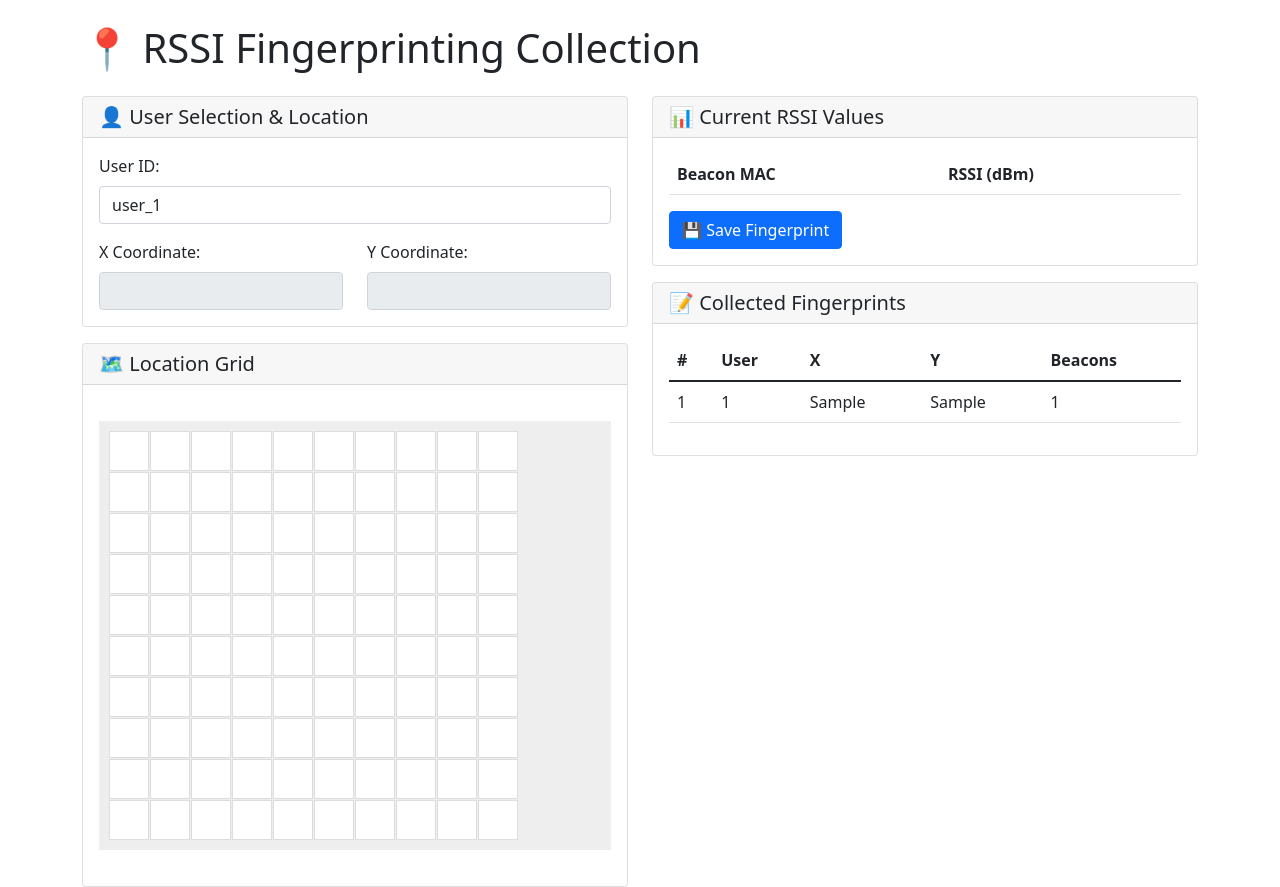
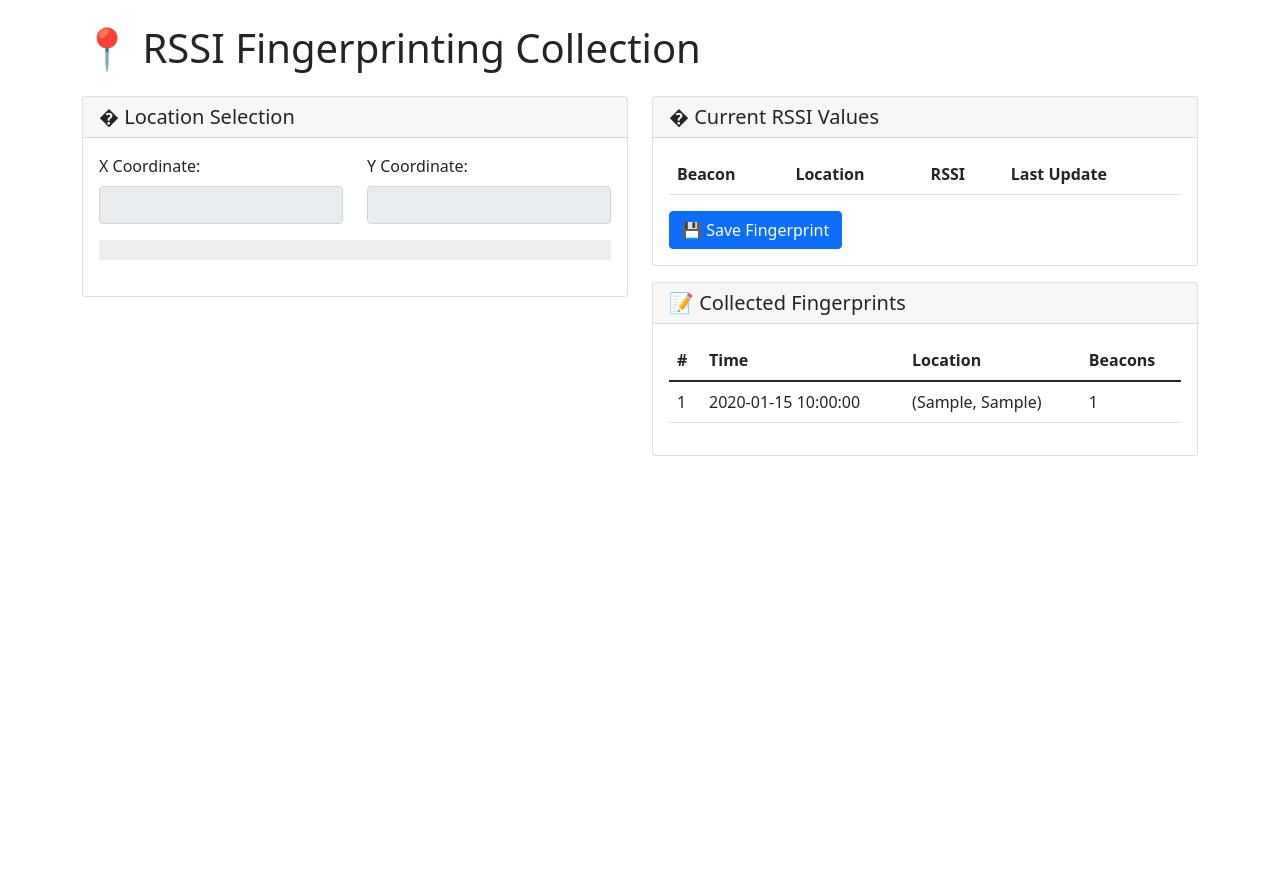
Before and after one commit to Luisnguyen1/server-rssi, a Flask app: template templates/index.html in a window 1280 px wide. After the commit the page ends 456 px from the top, so only its background shows below. Run offline with Flask 2, Linux system fonts and the light colour scheme; the template is opened without the code that fills it: most values are stand-ins (such as "Sample title", 1, 10 or a date in 2020); lists and menus that the app fills with data are empty; some libraries are stand-ins or nearby versions.

Commit message:
Refactor RSSI handling and update UI for fingerprinting collection

```diff
--- a/app.py
+++ b/app.py
@@ -4,22 +4,14 @@
 import threading
 from bencons import BeaconConnection, BeaconDelegate
 import time
-import numpy as np
-from filterpy.kalman import KalmanFilter
+from datetime import datetime
 
 app = Flask(__name__)
 app.config['SECRET_KEY'] = 'secret!'
 socketio = SocketIO(app)
 
-# Constants for RSSI to distance conversion
-TX_POWER = -55
-ENV_FACTOR = 2.8
-
-# Global dictionaries
-current_rssi = {}  # Store current RSSI values
-kalman_filters = {}  # Store Kalman filters for each beacon
-user_data = {}  # Store user distances to beacons
-user_positions = {}  # Store calculated user positions
+# Global variables
+current_rssi = {}  # Store current RSSI values for beacons
 data_lock = threading.Lock()
 
 # Load beacon configuration
@@ -33,132 +25,52 @@
 except FileNotFoundError:
     fingerprints = []
 
+# Load existing fingerprints if file exists
+try:
+    with open('fingerprints.json', 'r') as f:
+        fingerprints = json.load(f)
+except FileNotFoundError:
+    fingerprints = []
+
 def save_fingerprints():
     """Save fingerprints to JSON file"""
     with open('fingerprints.json', 'w') as f:
         json.dump(fingerprints, f, indent=2)
 
-def create_kalman_filter():
-    kf = KalmanFilter(dim_x=2, dim_z=1)
-    kf.x = np.array([[0.0], [0.0]])  # [distance, velocity]
-    kf.F = np.array([[1., 1.], [0., 1.]])
-    kf.H = np.array([[1., 0.]])
-    kf.P *= 1000.
-    kf.R = 0.1
-    kf.Q = np.array([[0.01, 0.01], [0.01, 0.1]])
-    return kf
-
-def estimate_distance(rssi):
-    if rssi == 0:
-        return None
-    return 10 ** ((TX_POWER - rssi) / (10 * ENV_FACTOR))
-
-def trilaterate(positions, distances):
-    if len(positions) < 3:
-        return None, None
-
-    (x1, y1), (x2, y2), (x3, y3) = positions[:3]
-    r1, r2, r3 = distances[:3]
-
-    A = 2*(x2 - x1)
-    B = 2*(y2 - y1)
-    C = r1**2 - r2**2 - x1**2 + x2**2 - y1**2 + y2**2
-
-    D = 2*(x3 - x2)
-    E = 2*(y3 - y2)
-    F = r2**2 - r3**2 - x2**2 + x3**2 - y2**2 + y3**2
-
-    denominator = A*E - B*D
-    if abs(denominator) < 1e-10:
-        return None, None
-
-    x = (C*E - F*B) / denominator
-    y = (A*F - C*D) / denominator
-
-    accuracy = calculate_position_accuracy(positions[:3], distances[:3], (x, y))
-
-    return (x, y), accuracy
-
-def calculate_position_accuracy(positions, distances, calculated_pos):
-    if not calculated_pos:
-        return 0
-
-    x, y = calculated_pos
-    errors = []
-
-    for (bx, by), expected_dist in zip(positions, distances):
-        actual_dist = np.sqrt((x - bx)**2 + (y - by)**2)
-        error = abs(actual_dist - expected_dist)
-        errors.append(error)
-
-    avg_error = np.mean(errors)
-    accuracy = max(0, 100 - (avg_error * 10))
-    return round(accuracy, 1)
+def get_beacon_name(mac):
+    """Get beacon name/number from MAC address"""
+    for i, beacon in enumerate(config['beacons']):
+        if beacon['mac'] == mac:
+            return f'beacon{i+1}'
+    return mac
 
 class WebBeaconDelegate(BeaconDelegate):
     def handleNotification(self, cHandle, data):
         try:
             data_str = data.decode('utf-8')
-            parts = data_str.strip().split(':')
-            if len(parts) == 2:
-                user_id, rssi = parts
-                rssi = int(rssi)
+            # Parse RSSI value from data
+            try:
+                rssi = int(data_str.strip().split(':')[1])
+            except:
+                rssi = int(data_str)
 
-                # Create Kalman filter if not exists
-                if self.beacon_mac not in kalman_filters:
-                    kalman_filters[self.beacon_mac] = create_kalman_filter()
+            with data_lock:
+                # Update current RSSI value for this beacon
+                current_rssi[self.beacon_mac] = {
+                    'rssi': rssi,
+                    'timestamp': time.time()
+                }
 
-                # Calculate distance using Kalman filter
-                raw_distance = estimate_distance(rssi)
-                if raw_distance is None:
-                    return
+                # Get beacon info for the UI
+                beacon_info = next((b for b in config['beacons'] if b['mac'] == self.beacon_mac), None)
+                beacon_location = beacon_info.get('toado', 'unknown') if beacon_info else 'unknown'
 
-                kf = kalman_filters[self.beacon_mac]
-                kf.predict()
-                kf.update(np.array([[raw_distance]]))
-                filtered_distance = kf.x[0, 0]
-
-                with data_lock:
-                    # Update current RSSI and distance
-                    if user_id not in user_data:
-                        user_data[user_id] = {}
-                    user_data[user_id][self.beacon_mac] = filtered_distance
-                    current_rssi[self.beacon_mac] = rssi
-
-                    # Calculate position if we have enough beacons
-                    coords = []
-                    dists = []
-                    for mac, dist in user_data[user_id].items():
-                        beacon_info = next((b for b in config['beacons'] if b['mac'] == mac), None)
-                        if beacon_info and 'toado' in beacon_info:
-                            try:
-                                x, y = map(float, beacon_info['toado'].split(','))
-                                coords.append((x, y))
-                                dists.append(dist)
-                            except:
-                                print(f"Invalid coordinates for beacon {mac}")
-
-                    if len(coords) >= 3:
-                        position, accuracy = trilaterate(coords, dists)
-                        if position:
-                            x, y = position
-                            timestamp = time.time()
-                            user_positions[user_id] = {
-                                'x': round(x, 2),
-                                'y': round(y, 2),
-                                'timestamp': timestamp,
-                                'accuracy': accuracy
-                            }
-
-                # Emit updates to connected clients
-                socketio.emit('position_update', {
-                    'user_id': user_id,
-                    'position': user_positions.get(user_id),
-                    'rssi': {
-                        'beacon_mac': self.beacon_mac,
-                        'rssi': rssi,
-                        'distance': filtered_distance
-                    }
+                # Emit update to connected clients
+                socketio.emit('rssi_update', {
+                    'beacon_mac': self.beacon_mac,
+                    'rssi': rssi,
+                    'location': beacon_location,
+                    'timestamp': datetime.now().strftime('%H:%M:%S')
                 })
 
         except Exception as e:
@@ -172,51 +84,51 @@
 
 @app.route('/api/current_rssi')
 def get_current_rssi():
-    return jsonify(current_rssi)
-
-@app.route('/api/positions')
-def get_positions():
-    """Get all user positions"""
+    """Get current RSSI values for all beacons"""
     with data_lock:
-        return jsonify(user_positions)
-
-@app.route('/api/user_data/<user_id>')
-def get_user_data(user_id):
-    """Get detailed data for a specific user"""
-    with data_lock:
-        if user_id not in user_data:
-            return jsonify({'error': 'User not found'}), 404
-
-        return jsonify({
-            'user_id': user_id,
-            'position': user_positions.get(user_id),
-            'distances': user_data[user_id],
-            'rssi_values': {mac: current_rssi.get(mac)
-                          for mac in user_data[user_id].keys()}
-        })
+        formatted_rssi = {}
+        for mac, data in current_rssi.items():
+            beacon_name = get_beacon_name(mac)
+            formatted_rssi[beacon_name] = {
+                'mac': mac,
+                'rssi': data['rssi'],
+                'timestamp': data['timestamp']
+            }
+        return jsonify(formatted_rssi)
 
 @app.route('/api/save_fingerprint', methods=['POST'])
 def save_fingerprint():
+    """Save a new fingerprint with location and current RSSI values"""
     data = request.json
     x = float(data['x'])
     y = float(data['y'])
 
-    if not current_rssi:
-        return jsonify({'error': 'No RSSI data available'}), 400
+    with data_lock:
+        if not current_rssi:
+            return jsonify({'error': 'No RSSI data available'}), 400
 
-    # Create fingerprint record with coordinates, RSSI values and calculated distances
-    fingerprint = {
-        'x': x,
-        'y': y,
-        'rssi': current_rssi.copy(),
-        'distances': {mac: estimate_distance(rssi)
-                     for mac, rssi in current_rssi.items()}
-    }
+        # Create fingerprint with timestamp, location and RSSI values
+        fingerprint = {
+            'timestamp': datetime.now().strftime('%Y-%m-%d %H:%M:%S'),
+            'location': {'x': x, 'y': y},
+            'readings': {}
+        }
 
-    fingerprints.append(fingerprint)
-    save_fingerprints()
+        # Add RSSI readings for each beacon
+        for mac, data in current_rssi.items():
+            beacon_name = get_beacon_name(mac)
+            fingerprint['readings'][beacon_name] = {
+                'mac': mac,
+                'rssi': data['rssi']
+            }
 
-    return jsonify({'status': 'success', 'fingerprint': fingerprint})
+        fingerprints.append(fingerprint)
+        save_fingerprints()
+
+        return jsonify({
+            'status': 'success',
+            'fingerprint': fingerprint
+        })
 
 def start_beacon_connections():
     """Start connections to all beacons"""
--- a/templates/index.html
+++ b/templates/index.html
@@ -3,7 +3,7 @@
 <head>
     <meta charset="UTF-8">
     <meta name="viewport" content="width=device-width, initial-scale=1.0">
-    <title>RSSI Fingerprinting</title>
+    <title>RSSI Fingerprinting Collection</title>
     <link href="https://cdn.jsdelivr.net/npm/bootstrap@5.1.3/dist/css/bootstrap.min.css" rel="stylesheet">
     <style>
         .grid-container {
@@ -23,6 +23,7 @@
             align-items: center;
             justify-content: center;
             cursor: pointer;
+            position: relative;
         }
         .grid-cell:hover {
             background-color: #f0f0f0;
@@ -41,6 +42,27 @@
             color: white;
             font-size: 0.8em;
         }
+        .fingerprint-count {
+            position: absolute;
+            top: -5px;
+            right: -5px;
+            background-color: #dc3545;
+            color: white;
+            border-radius: 50%;
+            width: 20px;
+            height: 20px;
+            font-size: 12px;
+            display: flex;
+            align-items: center;
+            justify-content: center;
+        }
+        .rssi-value {
+            font-family: monospace;
+        }
+        .rssi-time {
+            font-size: 0.8em;
+            color: #666;
+        }
     </style>
 </head>
 <body>
@@ -51,13 +73,9 @@
             <div class="col-md-6">
                 <div class="card">
                     <div class="card-header">
-                        <h5 class="mb-0">👤 User Selection & Location</h5>
+                        <h5 class="mb-0">� Location Selection</h5>
                     </div>
                     <div class="card-body">
-                        <div class="mb-3">
-                            <label for="userId" class="form-label">User ID:</label>
-                            <input type="text" class="form-control" id="userId" value="user_1">
-                        </div>
                         <div class="row">
                             <div class="col-6">
                                 <label for="coordX" class="form-label">X Coordinate:</label>
@@ -68,15 +86,7 @@
                                 <input type="number" class="form-control" id="coordY" readonly>
                             </div>
                         </div>
-                    </div>
-                </div>
-
-                <div class="card mt-3">
-                    <div class="card-header">
-                        <h5 class="mb-0">🗺️ Location Grid</h5>
-                    </div>
-                    <div class="card-body">
-                        <div class="grid-container" id="locationGrid"></div>
+                        <div class="grid-container mt-3" id="locationGrid"></div>
                     </div>
                 </div>
             </div>
@@ -84,14 +94,16 @@
             <div class="col-md-6">
                 <div class="card">
                     <div class="card-header">
-                        <h5 class="mb-0">📊 Current RSSI Values</h5>
+                        <h5 class="mb-0">� Current RSSI Values</h5>
                     </div>
                     <div class="card-body">
                         <table class="table">
                             <thead>
                                 <tr>
-                                    <th>Beacon MAC</th>
-                                    <th>RSSI (dBm)</th>
+                                    <th>Beacon</th>
+                                    <th>Location</th>
+                                    <th>RSSI</th>
+                                    <th>Last Update</th>
                                 </tr>
                             </thead>
                             <tbody id="rssiTable">
@@ -112,9 +124,8 @@
                             <thead>
                                 <tr>
                                     <th>#</th>
-                                    <th>User</th>
-                                    <th>X</th>
-                                    <th>Y</th>
+                                    <th>Time</th>
+                                    <th>Location</th>
                                     <th>Beacons</th>
                                 </tr>
                             </thead>
@@ -122,10 +133,9 @@
                                 {% for fp in fingerprints %}
                                 <tr>
                                     <td>{{ loop.index }}</td>
-                                    <td>{{ fp.user_id }}</td>
-                                    <td>{{ fp.x }}</td>
-                                    <td>{{ fp.y }}</td>
-                                    <td>{{ fp.rssi | length }}</td>
+                                    <td>{{ fp.timestamp }}</td>
+                                    <td>({{ fp.location.x }}, {{ fp.location.y }})</td>
+                                    <td>{{ fp.readings|length }}</td>
                                 </tr>
                                 {% endfor %}
                             </tbody>
@@ -147,8 +157,12 @@
 
         // Handle RSSI updates
         socket.on('rssi_update', function(data) {
-            if (data.user_id === document.getElementById('userId').value) {
-                updateRssiTable();
+            updateRssiTable();
+
+            // Update grid cell if this is a beacon location
+            const beaconCell = document.querySelector(`.grid-cell[data-beacon="${data.beacon_mac}"]`);
+            if (beaconCell) {
+                beaconCell.setAttribute('title', `Beacon: ${data.beacon_mac}\nRSSI: ${data.rssi} dBm`);
             }
         });
 
@@ -156,6 +170,13 @@
         function createGrid() {
             const grid = document.getElementById('locationGrid');
             grid.innerHTML = '';
+
+            // Create fingerprint count map
+            const fpCounts = {};
+            {% for fp in fingerprints %}
+            const key = `${fp.location.x},${fp.location.y}`;
+            fpCounts[key] = (fpCounts[key] || 0) + 1;
+            {% endfor %}
 
             for (let y = gridSize - 1; y >= 0; y--) {
                 for (let x = 0; x < gridSize; x++) {
@@ -172,8 +193,18 @@
 
                     if (beacon) {
                         cell.classList.add('beacon-marker');
+                        cell.dataset.beacon = beacon.mac;
                         cell.title = `Beacon: ${beacon.mac}`;
                         cell.textContent = '📡';
+                    }
+
+                    // Add fingerprint count if exists
+                    const count = fpCounts[`${x},${y}`];
+                    if (count) {
+                        const countBadge = document.createElement('div');
+                        countBadge.className = 'fingerprint-count';
+                        countBadge.textContent = count;
+                        cell.appendChild(countBadge);
                     }
 
                     cell.addEventListener('click', () => selectCell(x, y, cell));
@@ -196,18 +227,25 @@
 
         // Update RSSI table
         async function updateRssiTable() {
-            const userId = document.getElementById('userId').value;
-            const response = await fetch(`/api/current_rssi/${userId}`);
+            const response = await fetch('/api/current_rssi');
             const rssiData = await response.json();
 
             const tbody = document.getElementById('rssiTable');
             tbody.innerHTML = '';
 
-            for (const [mac, rssi] of Object.entries(rssiData)) {
+            for (const [beaconName, data] of Object.entries(rssiData)) {
+                const beacon = beacons.find(b => b.mac === data.mac);
                 const tr = document.createElement('tr');
+
+                // Calculate time difference
+                const timeDiff = Math.round((Date.now() / 1000 - data.timestamp) * 10) / 10;
+                const timeStr = timeDiff < 60 ? `${timeDiff}s ago` : `${Math.floor(timeDiff/60)}m ago`;
+
                 tr.innerHTML = `
-                    <td>${mac}</td>
-                    <td>${rssi} dBm</td>
+                    <td>${beaconName}</td>
+                    <td>${beacon ? beacon.toado : 'Unknown'}</td>
+                    <td class="rssi-value">${data.rssi} dBm</td>
+                    <td class="rssi-time">${timeStr}</td>
                 `;
                 tbody.appendChild(tr);
             }
@@ -215,7 +253,6 @@
 
         // Save fingerprint
         async function saveFingerprint() {
-            const userId = document.getElementById('userId').value;
             const x = document.getElementById('coordX').value;
             const y = document.getElementById('coordY').value;
 
@@ -230,7 +267,6 @@
                     'Content-Type': 'application/json'
                 },
                 body: JSON.stringify({
-                    user_id: userId,
                     x: parseFloat(x),
                     y: parseFloat(y)
                 })
```
